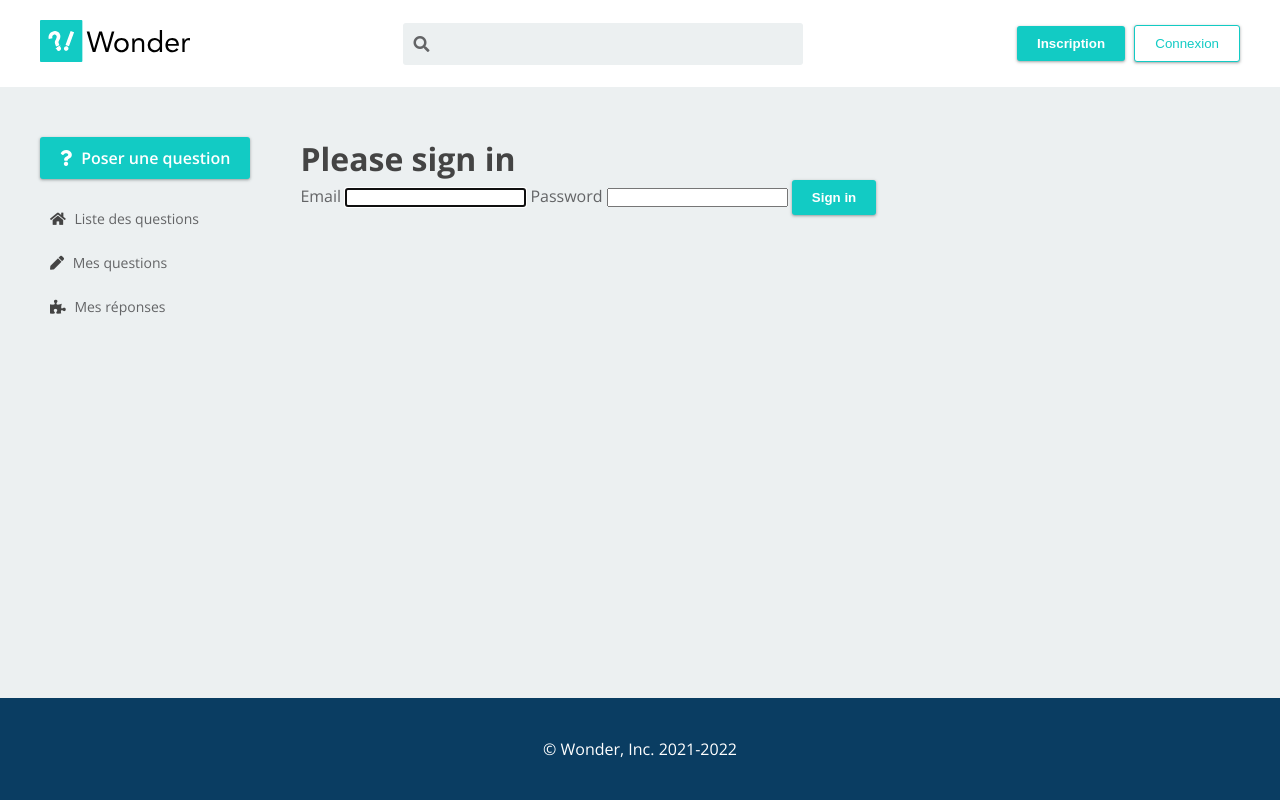
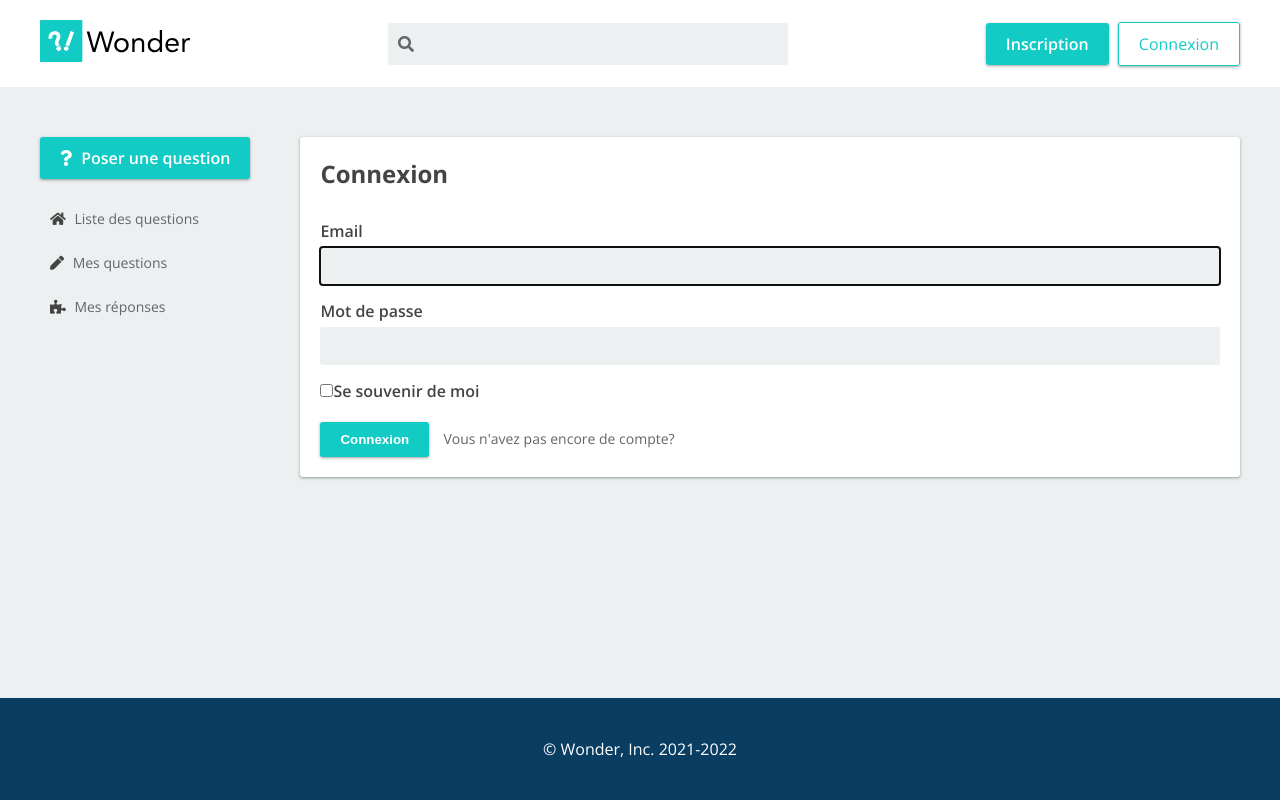
Before and after one commit to AzizaJonathan/wonder, a Symfony app: template templates/security/login.html.twig in a window 1280 px wide. Run offline with Twig, Linux system fonts and the light colour scheme; the template is opened without the code that fills it, so the values that code supplies are empty; some libraries are stand-ins or nearby versions.

Commit message:
User Login

```diff
--- a/src/Security/LoginFormAuthenticator.php
+++ b/src/Security/LoginFormAuthenticator.php
@@ -11,6 +11,7 @@ use Symfony\Component\Security\Core\Security;
 use Symfony\Component\Security\Http\Authenticator\AbstractLoginFormAuthenticator;
 use Symfony\Component\Security\Http\Authenticator\Passport\Badge\CsrfTokenBadge;
 use Symfony\Component\Security\Http\Authenticator\Passport\Badge\UserBadge;
+use Symfony\Component\Security\Http\Authenticator\Passport\Badge\RememberMeBadge;
 use Symfony\Component\Security\Http\Authenticator\Passport\Credentials\PasswordCredentials;
 use Symfony\Component\Security\Http\Authenticator\Passport\Passport;
 use Symfony\Component\Security\Http\Util\TargetPathTrait;
@@ -39,6 +40,7 @@ class LoginFormAuthenticator extends AbstractLoginFormAuthenticator
             new PasswordCredentials($request->request->get('password', '')),
             [
                 new CsrfTokenBadge('authenticate', $request->request->get('_csrf_token')),
+                new RememberMeBadge()
             ]
         );
     }
@@ -49,9 +51,7 @@ class LoginFormAuthenticator extends AbstractLoginFormAuthenticator
             return new RedirectResponse($targetPath);
         }
 
-        // For example:
-        //return new RedirectResponse($this->urlGenerator->generate('some_route'));
-        throw new \Exception('TODO: provide a valid redirect inside '.__FILE__);
+        return new RedirectResponse($this->urlGenerator->generate('home'));
     }
 
     protected function getLoginUrl(Request $request): string
--- a/templates/partials/_header.html.twig
+++ b/templates/partials/_header.html.twig
@@ -8,8 +8,8 @@
 			<input type="text">
 		</div>
 		<div>
-			<button class="btn btn-primary mr-5">Inscription</button>
-			<button class="btn btn-primary-stroke">Connexion</button>
+			<a href="{{ path('signup') }}" class="btn btn-primary mr-5">Inscription</a>
+    		<a href="{{ path('login') }}" class="btn btn-primary-stroke">Connexion</a>
 		</div>
 	</div>
 </header>
--- a/templates/security/login.html.twig
+++ b/templates/security/login.html.twig
@@ -1,42 +1,36 @@
 {% extends 'base.html.twig' %}
 
-{% block title %}Log in!{% endblock %}
+{% block title %}Connexion{% endblock %}
 
 {% block body %}
-<form method="post">
+    <div class="block">
+        <form method="post">
+            <h2 class="pb-30">Connexion</h2>
+    <div class="form-row">
+    <label for="inputEmail">Email</label>
+    <input type="email" value="{{ last_username }}" name="email" id="inputEmail" required autofocus>
+    </div>
+    <div class="form-row">
+    <label for="inputPassword">Mot de passe</label>
+    <input type="password" name="password" id="inputPassword" required>
+    </div>
+    <div class="form-row">
+    <label>
+      <input type="checkbox" name="_remember_me">Se souvenir de moi
+    </label>
+    </div>
     {% if error %}
-        <div class="alert alert-danger">{{ error.messageKey|trans(error.messageData, 'security') }}</div>
+    <ul class="form-errors mb-20">
+    <li>{{ error.messageKey|trans(error.messageData, 'security') }}</li>
+    </ul>
     {% endif %}
-
-    {% if app.user %}
-        <div class="mb-3">
-            You are logged in as {{ app.user.username }}, <a href="{{ path('app_logout') }}">Logout</a>
-        </div>
-    {% endif %}
-
-    <h1 class="h3 mb-3 font-weight-normal">Please sign in</h1>
-    <label for="inputEmail">Email</label>
-    <input type="email" value="{{ last_username }}" name="email" id="inputEmail" class="form-control" autocomplete="email" required autofocus>
-    <label for="inputPassword">Password</label>
-    <input type="password" name="password" id="inputPassword" class="form-control" autocomplete="current-password" required>
-
-    <input type="hidden" name="_csrf_token"
-           value="{{ csrf_token('authenticate') }}"
-    >
-
-    {#
-        Uncomment this section and add a remember_me option below your firewall to activate remember me functionality.
-        See https://symfony.com/doc/current/security/remember_me.html
-
-        <div class="checkbox mb-3">
-            <label>
-                <input type="checkbox" name="_remember_me"> Remember me
-            </label>
-        </div>
-    #}
-
-    <button class="btn btn-lg btn-primary" type="submit">
-        Sign in
+    <input type="hidden" name="_csrf_token" value="{{ csrf_token('authenticate') }}">
+    <button class="btn btn-primary mr-10" type="submit">
+    Connexion
     </button>
-</form>
+    <small>
+    <a href="{{ path('signup') }}">Vous n'avez pas encore de compte?</a>
+    </small>
+  </form>
+</div>
 {% endblock %}
```
Also changed, not shown: src/Controller/SecurityController.php (+3 -8 lines), translations/security.fr.yaml (added), 3 other files.
